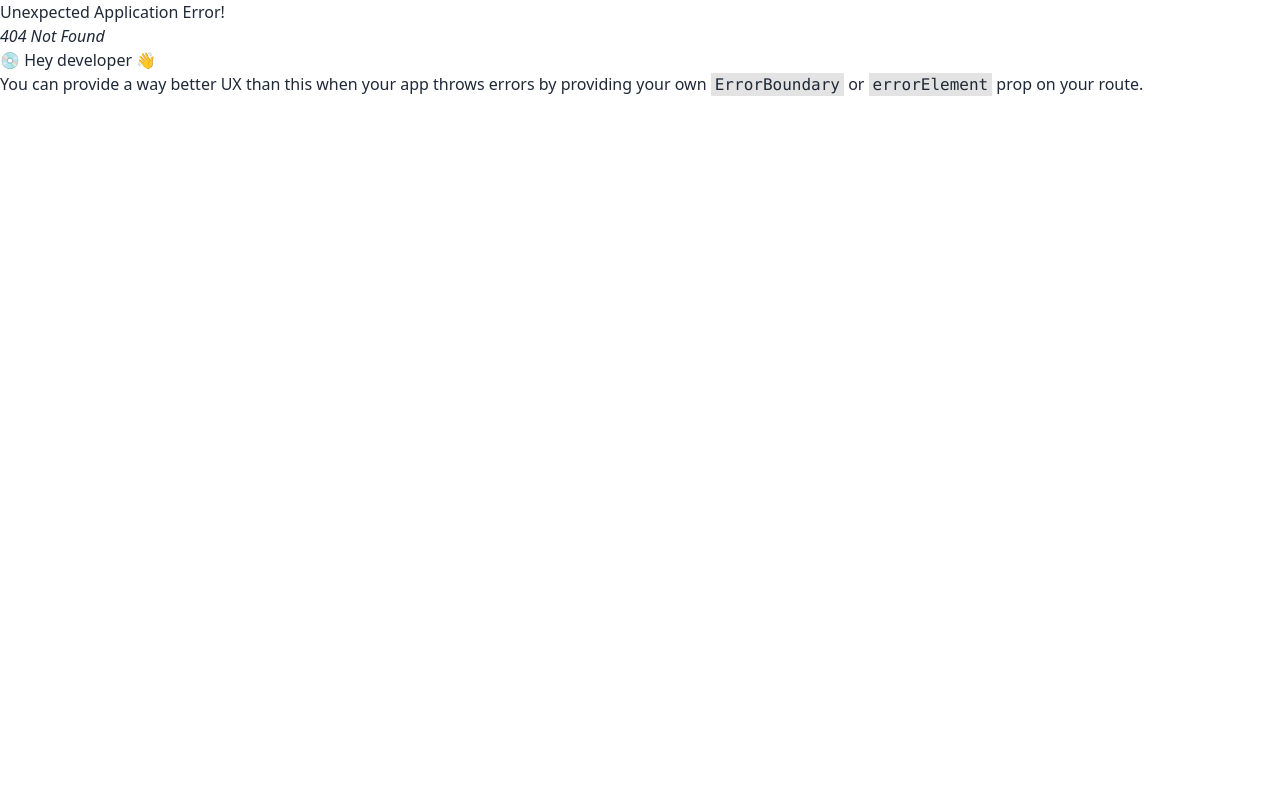
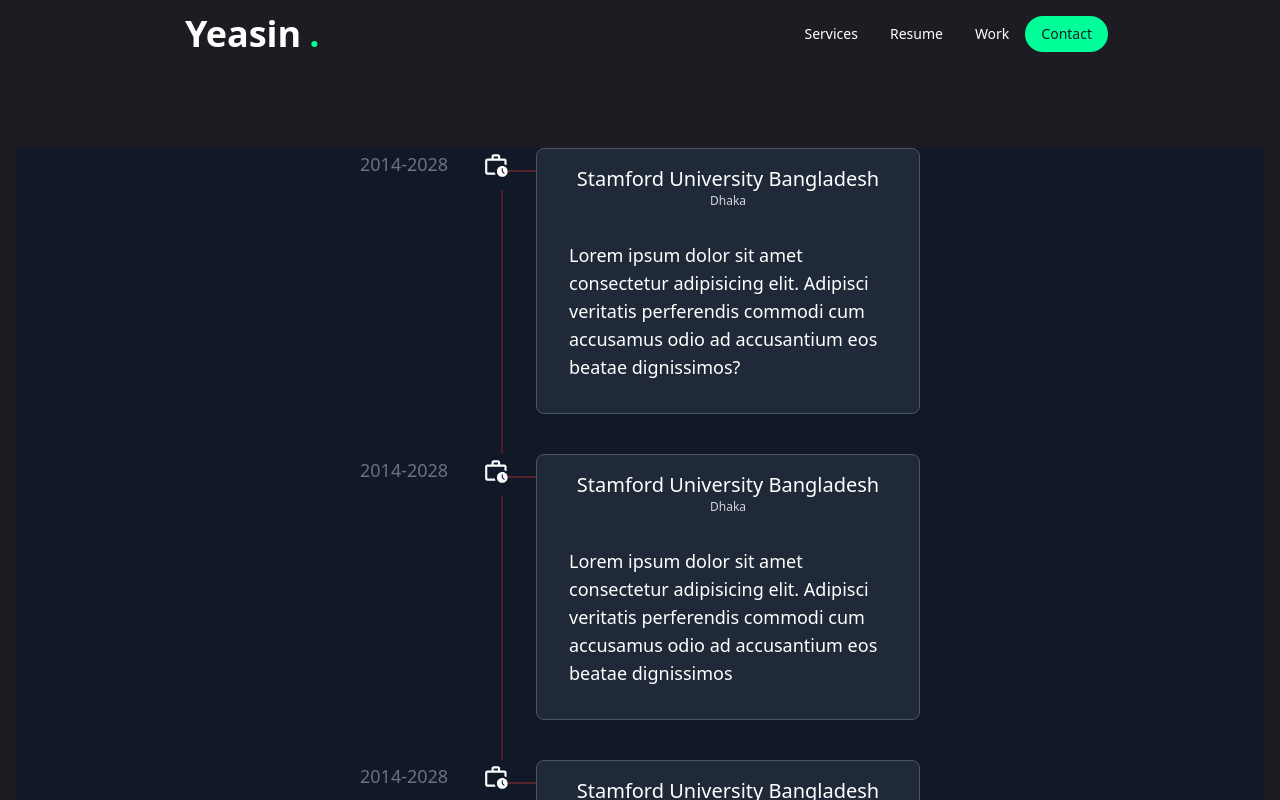
Before and after one commit to nusratnova5/professor-s-portfolio, a React (Vite) app: page /works in a window 1280 px wide. Before the commit this address had no page. Shown: the top 800 px of the page. Built offline with nearby package versions, Linux system fonts and the light colour scheme.

Commit message:
work page animation added

```diff
--- a/package.json
+++ b/package.json
@@ -15,6 +15,7 @@
     "react-countup": "^6.5.3",
     "react-dom": "^18.2.0",
     "react-icons": "^5.2.1",
+    "react-intersection-observer": "^9.13.0",
     "react-router-dom": "^6.23.1"
   },
   "devDependencies": {
--- a/src/Components/Shared/Navbar.jsx
+++ b/src/Components/Shared/Navbar.jsx
@@ -11,7 +11,7 @@
                 <ul className="menu menu-horizontal px-1">
                     <li><Link to="/services" className='hover:border-b-4 hover:border-accent hover:text-accent rounded-none '>Services</Link></li>
                     <li><Link className='hover:border-b-4 hover:border-accent hover:text-accent rounded-none '>Resume</Link></li>
-                    <li><Link className='hover:border-b-4 hover:border-accent hover:text-accent rounded-none '>Work</Link></li>
+                    <li><Link to='/works' className='hover:border-b-4 hover:border-accent hover:text-accent rounded-none '>Work</Link></li>
                     <li><Link to='/contact' className='bg-accent text-primary rounded-full hover:bg-accent-hover'>Contact</Link></li>
 
                 </ul>
--- /dev/null
+++ b/src/Components/Works/Works.jsx
@@ -0,0 +1,114 @@
+import React, { useState, useEffect } from 'react';
+import { MdOutlineWorkHistory } from 'react-icons/md';
+import { motion, useAnimation } from 'framer-motion';
+import { useInView } from 'react-intersection-observer';
+
+const Works = () => {
+    const [scrollDirection, setScrollDirection] = useState('down');
+    const [prevScrollY, setPrevScrollY] = useState(0);
+
+    useEffect(() => {
+        const handleScroll = () => {
+            const currentScrollY = window.scrollY;
+            if (currentScrollY > prevScrollY) {
+                setScrollDirection('down');
+            } else {
+                setScrollDirection('up');
+            }
+            setPrevScrollY(currentScrollY);
+        };
+
+        window.addEventListener('scroll', handleScroll);
+        return () => window.removeEventListener('scroll', handleScroll);
+    }, [prevScrollY]);
+
+    const info = [
+        {
+            id: 1,
+            title: "Stamford University Bangladesh",
+            designation: "Lecturer",
+            description: "Lorem ipsum dolor sit amet consectetur adipisicing elit. Adipisci veritatis perferendis commodi cum accusamus odio ad accusantium eos beatae dignissimos?",
+            location: "Dhaka",
+            date: "2014-2028"
+        },
+        {
+            id: 2,
+            title: "Stamford University Bangladesh",
+            designation: "Lecturer",
+            description: "Lorem ipsum dolor sit amet consectetur adipisicing elit. Adipisci veritatis perferendis commodi cum accusamus odio ad accusantium eos beatae dignissimos",
+            location: "Dhaka",
+            date: "2014-2028"
+        },
+        {
+            id: 3,
+            title: "Stamford University Bangladesh",
+            designation: "Lecturer",
+            description: "Lorem ipsum dolor sit amet consectetur adipisicing elit. Adipisci veritatis perferendis commodi cum accusamus odio ad accusantium eos beatae dignissimos?",
+            location: "Dhaka",
+            date: "2014-2028"
+        },
+        {
+            id: 4,
+            title: "Stamford University Bangladesh",
+            designation: "Lecturer",
+            description: "Lorem ipsum dolor sit amet consectetur adipisicing elit. Adipisci veritatis perferendis commodi cum accusamus odio ad accusantium eos beatae dignissimos?",
+            location: "Dhaka",
+            date: "2014-2028"
+        },
+    ];
+
+    return (
+        <div className='relative flex flex-col justify-center items-center bg-gray-900 text-white text-base pb-8 sm:text-lg m-4'>
+            <div
+                className={`fixed top-0 left-0 w-1 bg-red-500 h-full opacity-60 z-20 ${
+                    scrollDirection === 'down' ? 'visible' : 'invisible'
+                }`}
+            ></div>
+            {info.map((item, index) => (
+                <InViewComponent key={item.id} index={index} item={item} />
+            ))}
+        </div>
+    );
+};
+
+const InViewComponent = ({ item, index }) => {
+    const controls = useAnimation();
+    const [ref, inView] = useInView({
+        triggerOnce: true,
+        threshold: 0.1
+    });
+
+    if (inView) {
+        controls.start({
+            opacity: 1,
+            x: 0,
+            transition: { duration: 0.5, delay: index * 0.3 }
+        });
+    }
+
+    return (
+        <motion.div
+            ref={ref}
+            initial={{ opacity: 0, x: 100 }}
+            animate={controls}
+            className='flex mb-10'
+        >
+            <div className='hidden items-start w-44 pt-0.5 relative sm:flex'>
+                <div className='w-4/5 text-gray-500'>{item.date}</div>
+                <div className='border border-red-600 w-px h-full translate-x-5 translate-y-10 opacity-30'></div>
+                <MdOutlineWorkHistory className='text-3xl z-20' />
+                <div className='border border-red-500 h-px w-8 translate-y-5 opacity-30'></div>
+            </div>
+            <div className='border border-gray-600 rounded-lg px-8 py-4 bg-gray-800 w-full text-center z-10 sm:w-96'>
+                <div className='text-xl font-medium'>{item.title}</div>
+                <div className='text-gray-300 mb-6 sm:mb-8 sm:text-xs'>
+                    {item.location}
+                    <span className='sm:hidden'>{item.date}</span>
+                </div>
+                <div className='mb-4 text-left'>{item.description}</div>
+            </div>
+        </motion.div>
+    );
+};
+
+export default Works;
--- a/src/Routes/Routes.jsx
+++ b/src/Routes/Routes.jsx
@@ -5,6 +5,7 @@
 import DashboardLayout from "../Layouts/DashboardLayout";
 import Services from "../Components/Services/Services";
 import Contact from "../Components/Contact/Contact";
+import Works from "../Components/Works/Works";
 
 export const router = createBrowserRouter([
     {
@@ -18,6 +19,10 @@
             {
                 path: "/services",
                 element: <Services />
+            },
+            {
+                path: "/works",
+                element: <Works />
             },
             {
                 path: "/contact",
```
Also changed, not shown: 1 other file (tests, documents, lock files or other folders).
